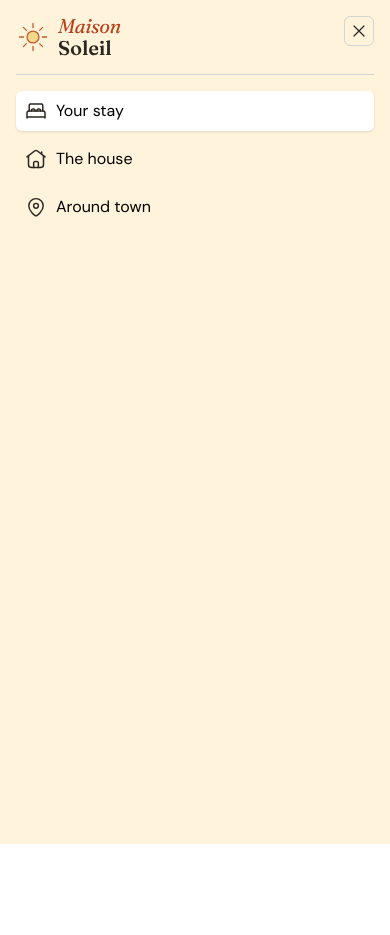
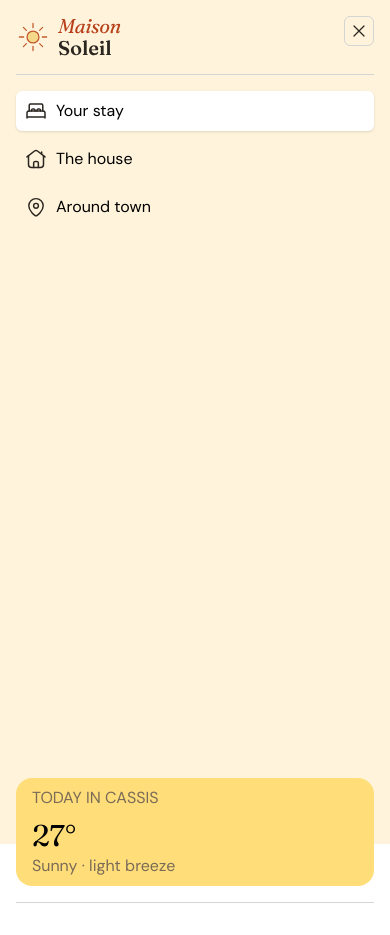
Before and after one commit to WilsonQuayson/Frontend-Showcase, a React (Vite) app in the folder Hotel-Booking-Confirmation-Page/: page / in a window 390 px wide. Both pictures are taken after a click on the button 359 px from the left and 31 px from the top of the page. Before the commit the page ends 844 px from the top, so only its background shows below. Built offline with nearby package versions, Linux system fonts and the light colour scheme.

Commit message:
(HBCP): Implement navigation bar for mobile view v2

```diff
--- a/Hotel-Booking-Confirmation-Page/src/components/Nav.tsx
+++ b/Hotel-Booking-Confirmation-Page/src/components/Nav.tsx
@@ -23,6 +23,7 @@ const Nav = () => {
 
     return(
         <nav className='p-4'>
+            <section>
                 <section className='pb-4 flex justify-between border-b border-neutral-300'>
                     <section>
                         <img src={logo} alt="" />
@@ -34,6 +35,7 @@ const Nav = () => {
                     </section>
                 </section>
                 {open && (
+                    <section className='flex flex-col justify-between h-screen'>
                         <section className="w-full pt-4 flex flex-col gap-2">
                             {menuItems.map((item) => (
                                 <MenuButton
@@ -45,7 +47,17 @@ const Nav = () => {
                                 />
                             ))}
                         </section>
+                        <section>
+                            <section className='w-full py-2 px-4 bg-sun-200 rounded-2xl'>
+                                <h3 className='uppercase text-neutral-600'>today in cassis</h3>
+                                <p className='text-3xl font-display pt-2'>27°</p>
+                                <p className='text-neutral-600'>Sunny · light breeze</p>
+                            </section>
+                            <hr className='text-neutral-300 my-4' />
+                        </section>
+                    </section>
                 )}
+            </section>
         </nav>
     )
 }
```
Lines whose indentation alone changed are shown as unchanged.
